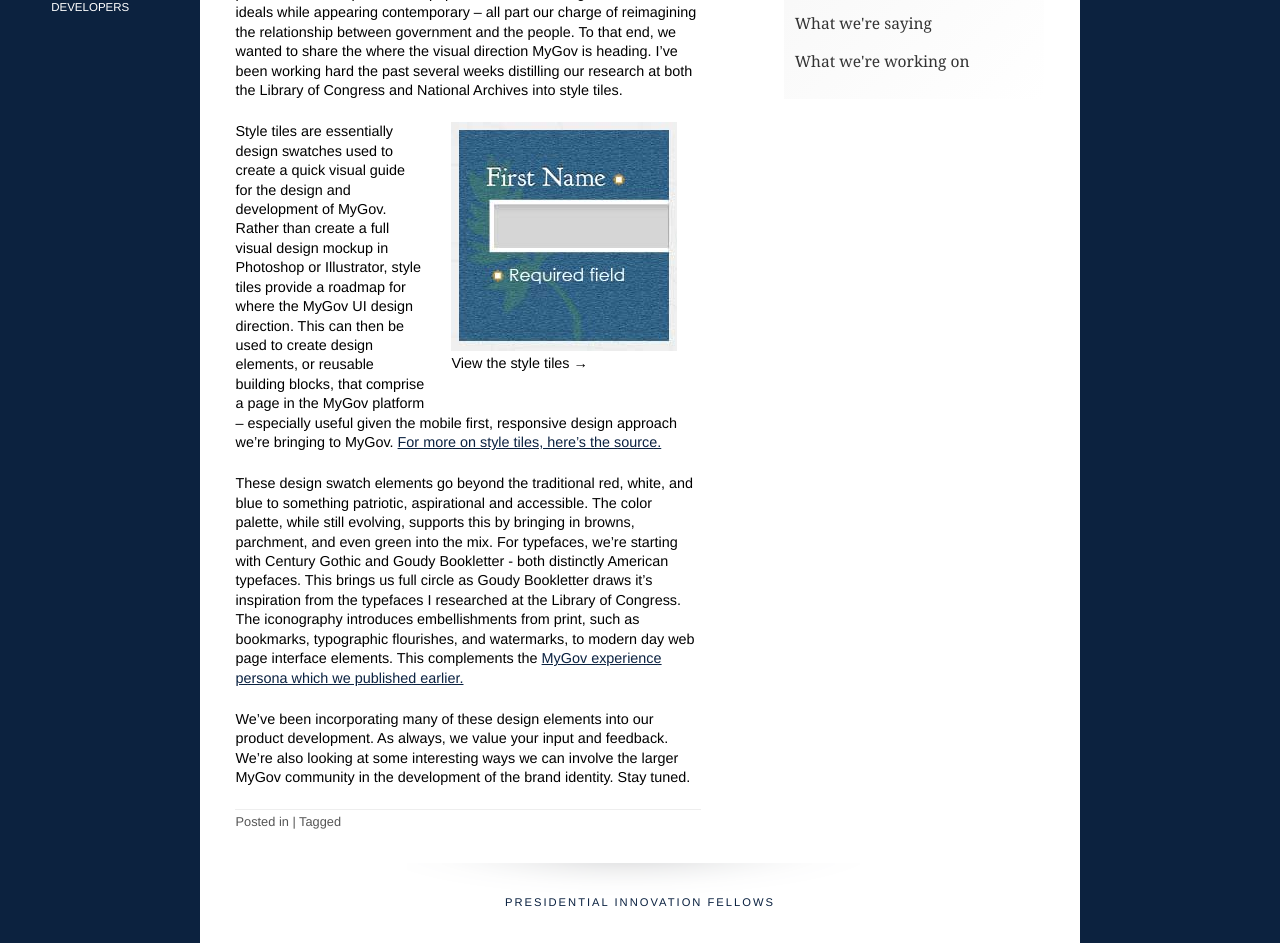
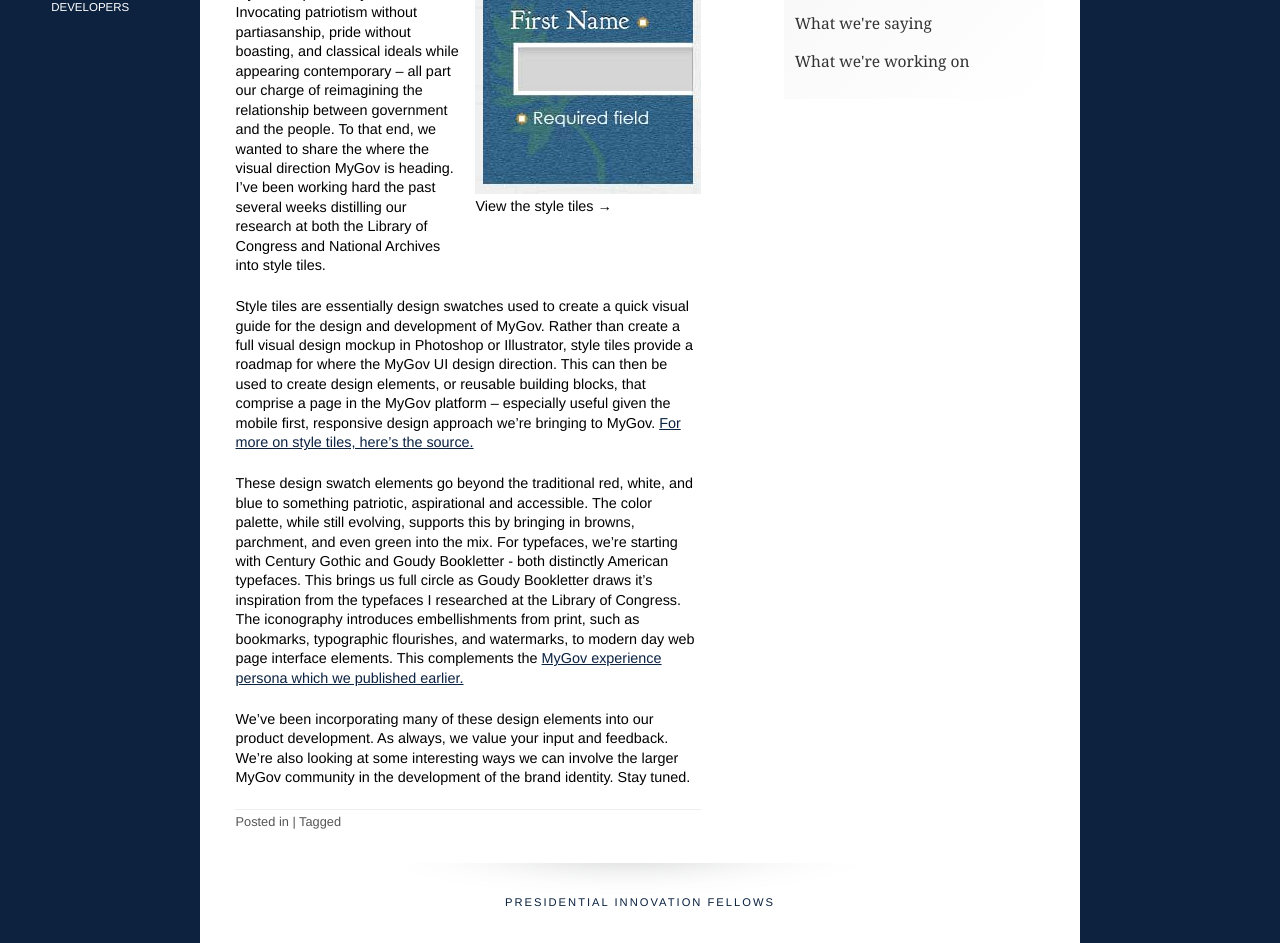
Before and after one commit to presidential-innovation-fellows/mygov, a Jekyll site: the page built from _posts/2012-11-05-style-tiles.md, in a window 1280 px wide. Shown: the part 320-1263 px from the top of the page. Built offline with Jekyll 4.4.1, drawn with Linux system fonts in a browser that asks for light colours; nearby versions of some CDN libraries; comment, search, counter and statistics services are not loaded.

Commit message:
Moved up image thumbnail.

```diff
--- a/_posts/2012-11-05-style-tiles.md
+++ b/_posts/2012-11-05-style-tiles.md
@@ -11,11 +11,7 @@
 
 ---
 
-A project with a scope as big as MyGov requires lofty ideals. Invocating patriotism without partiasanship, pride without boasting, and classical ideals while appearing contemporary -- all part our charge of reimagining the relationship between government and the people. To that end, we wanted to share the where the visual direction MyGov is heading. I've been working hard the past several weeks distilling our research at both the Library of Congress and National Archives into style tiles.
-
-<!-- more -->
-
-<div class="alignright" style="font-size: 1em; margin: 0 0 1em 1em;">
+<div class="alignright" style="font-size: 1em; margin: 0 0 1em 1em; padding: 0; width: auto;">
 
 <a class="grouped_elements" rel="group1" href="http://presidential-innovation-fellows.github.com/mygov/images/content/style-tile-v1.png"><img src="http://presidential-innovation-fellows.github.com/mygov/images/content/styletiles-thumb.jpg" alt="Style Tiles" /></a>
 
```
Also changed, not shown: other parts of _posts/2012-11-05-style-tiles.md (+6 -0 lines).
